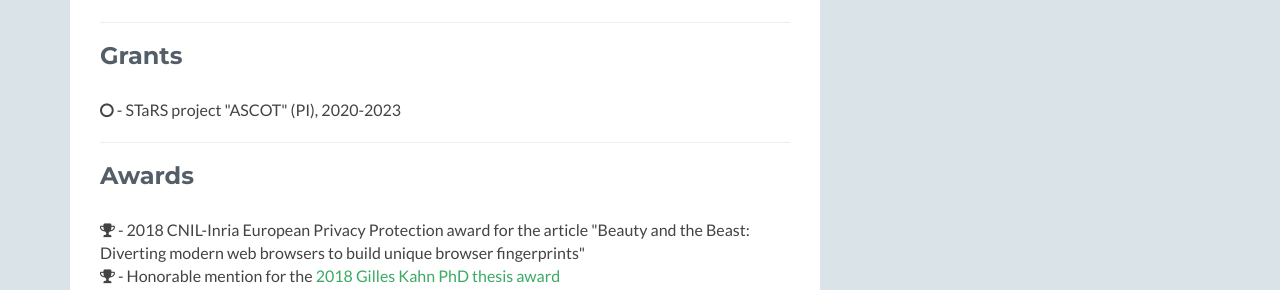
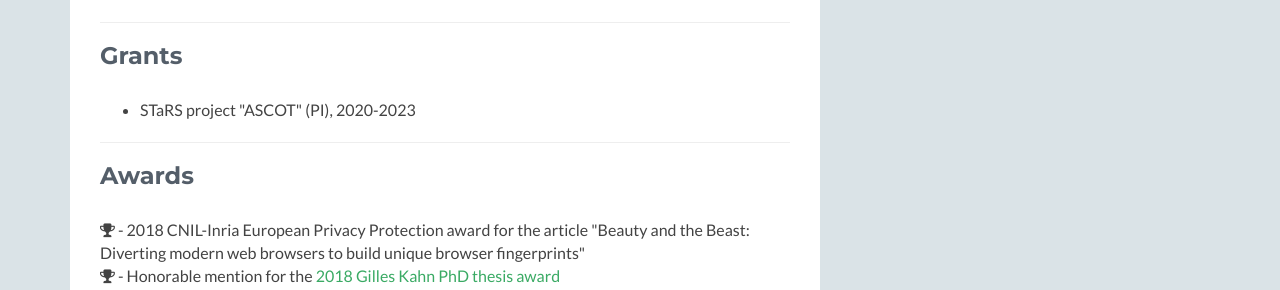
Before and after one commit to plaperdr/plaperdr.github.io, a Jekyll site: the page built from index.html, in a window 1280 px wide and 900 px high, scrolled down 4960 px. Shown: the part 160-450 px from the top of the window. Built offline with Jekyll 4.4.1, drawn with Linux system fonts in a browser that asks for light colours.

Commit message:
Updating site

```diff
--- a/index.html
+++ b/index.html
@@ -332,9 +332,9 @@ layout: home
 
                 <h2 class="heading">Grants</h2>
                     <div class="content">
-                        <i class="fa fa-circle-o" aria-hidden="true"></i> - STaRS project "ASCOT" (PI), 2020-2023<br>
-
-
+                        <ul>
+                            <li>STaRS project "ASCOT" (PI), 2020-2023</li>
+                        </ul>
                     </div>
 
                 <hr class="divider" />
```
